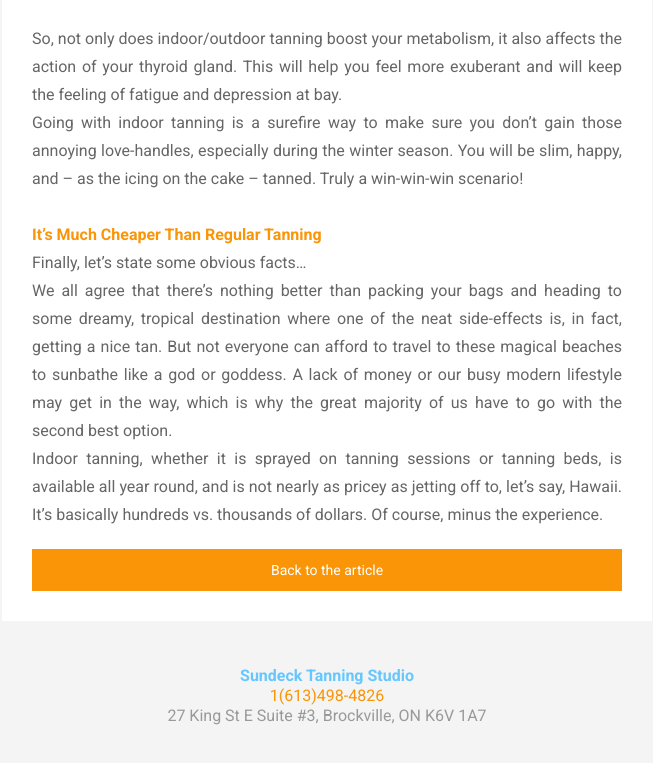
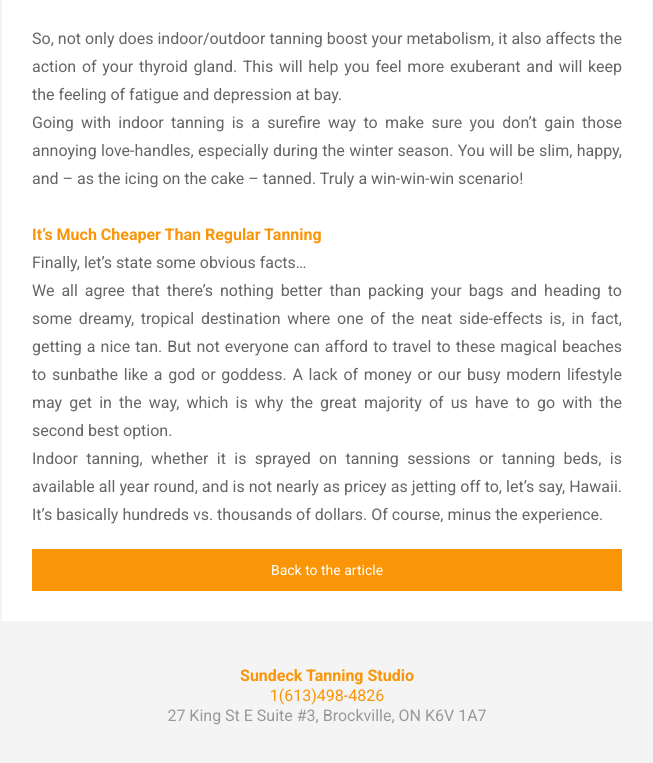
Before and after one commit to Igniteprinting/sundecktanningstudio, a plain HTML site: page more6.html in a window 1280 px wide. Shown: the part 1067-1830 px from the top of the page, without its empty margins (313-966 px from the left). Drawn offline with Linux system fonts and the light colour scheme.

Commit message:
Add files via upload

```diff
--- a/more6.html
+++ b/more6.html
@@ -30,7 +30,7 @@
 	<style type="text/css" media="screen">
 		/* Linked Styles */
 		body { padding:0 !important; margin:0 !important; display:block !important; min-width:100% !important; width:100% !important; background:#f4f4f4; -webkit-text-size-adjust:none }
-		a { color:#66c7ff; text-decoration:none }
+		a { color:#fa9507; text-decoration:none }
 		p { padding:0 !important; margin:0 !important }
 		img { -ms-interpolation-mode: bicubic; /* Allow smoother rendering of resized image in Internet Explorer */ }
 		.mcnPreviewText { display: none !important; }
```
